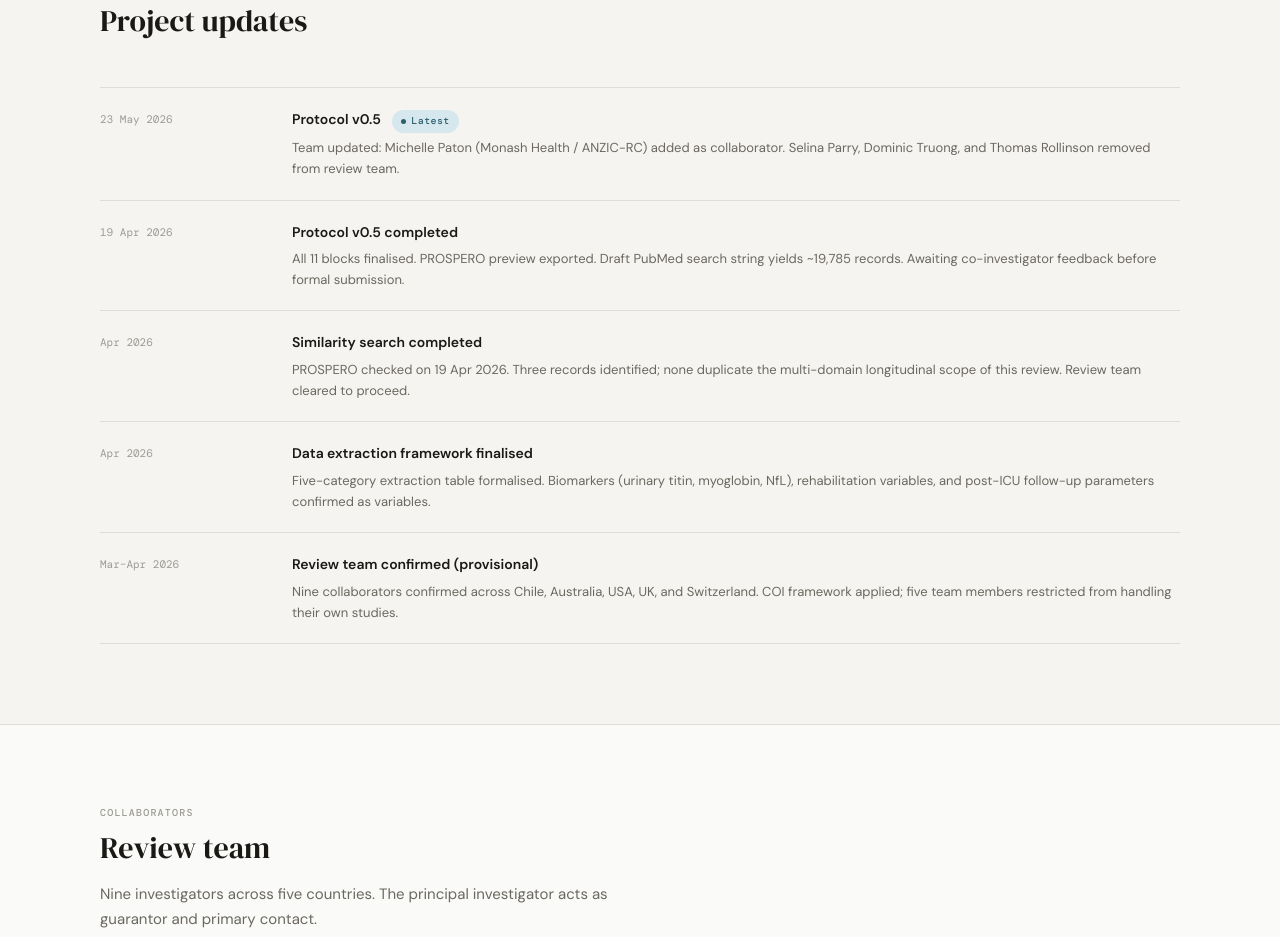
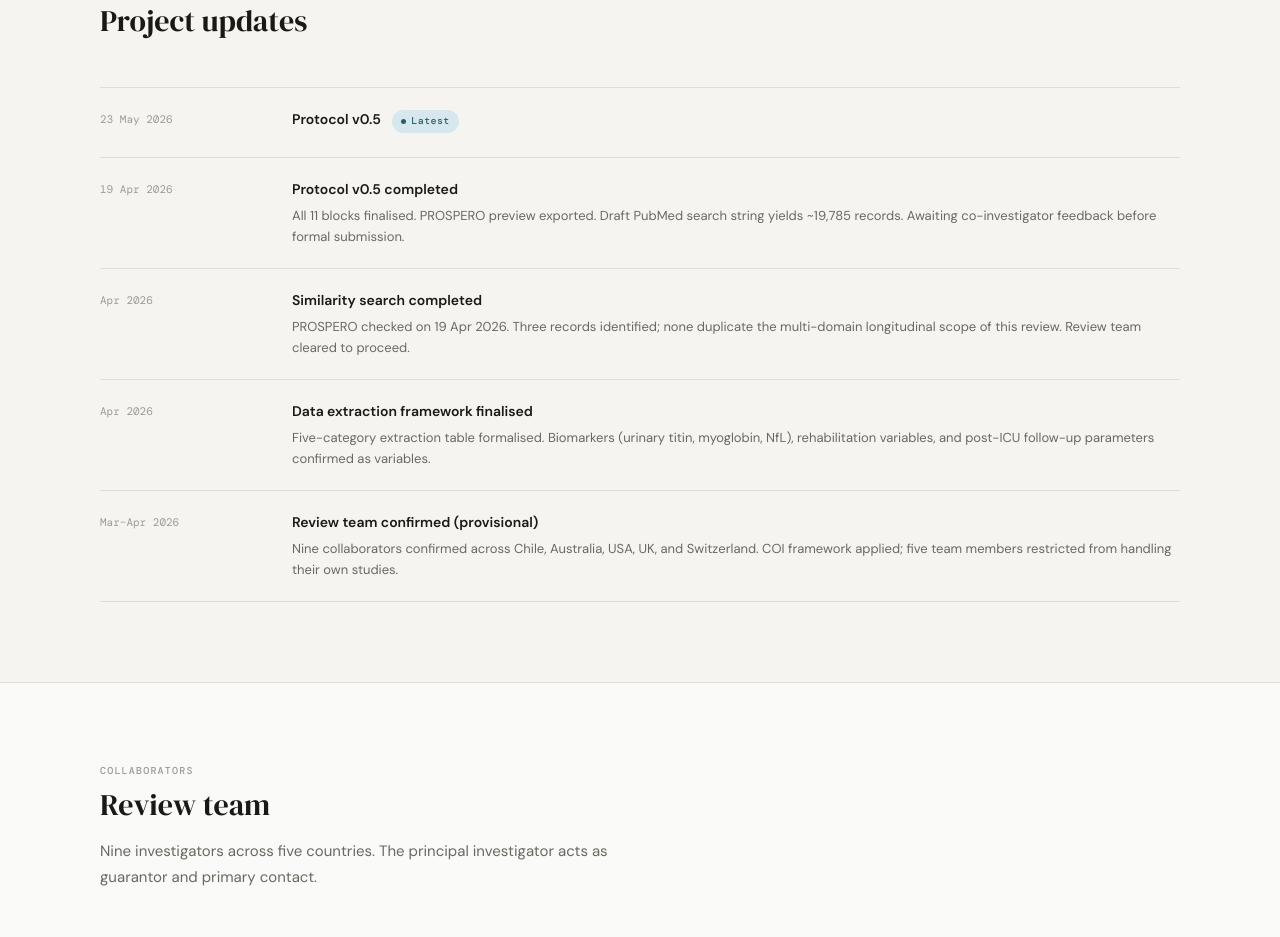
Before and after one commit to camilocaceresp/LSR-Trajectories-PICS, a plain HTML site: page index.html in a window 1280 px wide. Shown: the part 5091-6028 px from the top of the page. Drawn offline with nearby package versions, Linux system fonts and the light colour scheme.

Commit message:
Update index.html

```diff
--- a/index.html
+++ b/index.html
@@ -1169,7 +1169,6 @@
         <div class="update-date">23 May 2026</div>
         <div class="update-content">
           <h4>Protocol v0.5 <span class="badge badge-blue" style="margin-left:8px;font-size:10px;">Latest</span></h4>
-          <p>Team updated: Michelle Paton (Monash Health / ANZIC-RC) added as collaborator. Selina Parry, Dominic Truong, and Thomas Rollinson removed from review team.</p>
         </div>
       </div>
       <div class="update-item">
```
